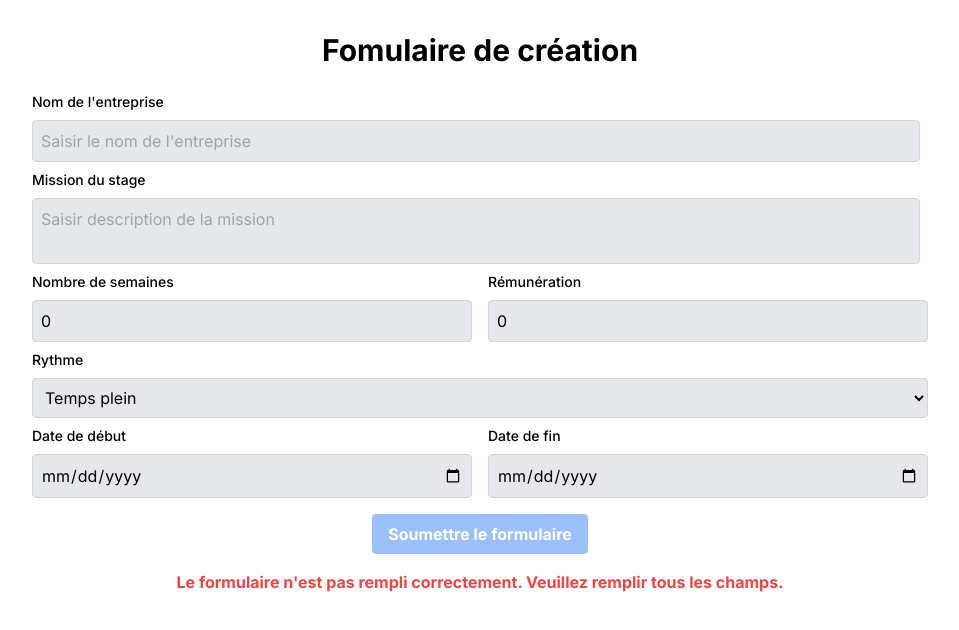
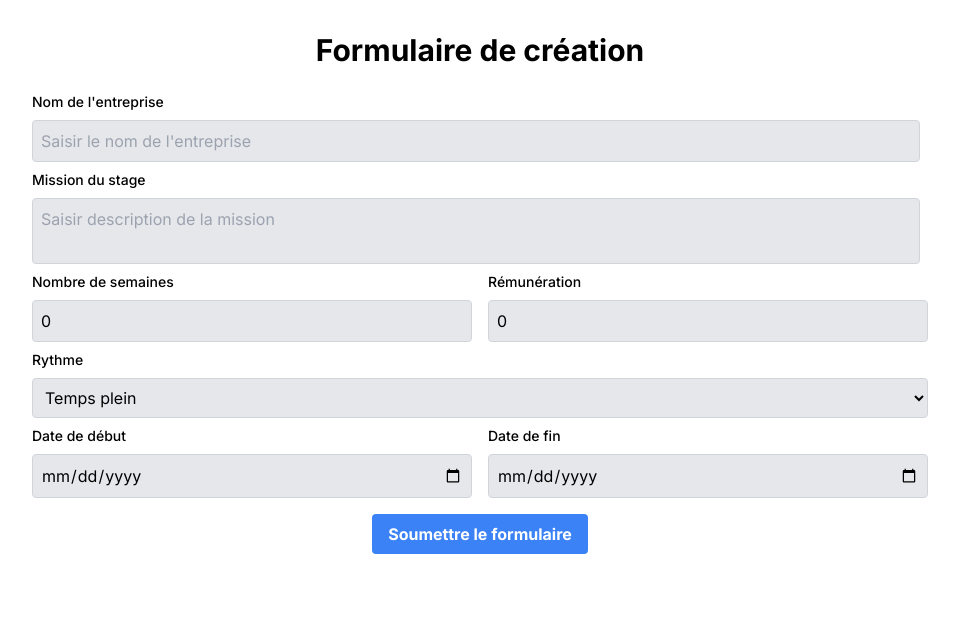
Before and after one commit to victorbillaud/internsheep, a Next.js app: page /form in a window 1280 px wide. Shown: the top 630 px of the page, without its empty margins (160-1119 px from the left). Built offline with nearby package versions, Linux system fonts and the light colour scheme.

Commit message:
Update for server actions

```diff
--- a/package.json
+++ b/package.json
@@ -11,6 +11,7 @@
   "dependencies": {
     "@prisma/client": "5.7.0",
     "next": "14.0.4",
+    "node-fetch": "^3.3.2",
     "react": "^18",
     "react-dom": "^18"
   },
--- a/src/app/actions.ts
+++ b/src/app/actions.ts
@@ -1,19 +1,97 @@
+// "use server";
+
+// import { PrismaClient } from "@prisma/client";
+// const prisma = new PrismaClient();
+
+// export async function sendForm(this: any, formData: any) {
+//   console.log("_______________________formData________________________", formData);
+
+//   // Validation du formulaire côté serveur
+//   if (
+//     !formData.companyName ||
+//     !formData.mission ||
+//     !formData.rythm ||
+//     formData.numberWeeks <= 0 ||
+//     formData.remuneration <= 0 ||
+//     !formData.startDate ||
+//     !formData.endDate
+//   ) {
+//     console.log('yoooooooooooooooooooooooooooooooooooooo')
+//     return {
+//       status: 500,
+//       body: JSON.stringify({
+//         error: {
+//           code: 'INTERNAL_ERROR',
+//           message: "Le formulaire n'est pas rempli correctement. Veuillez remplir tous les champs."
+//         }
+//       })
+//     }
+//   }
+
+//   try {
+//     const result = await prisma.internship.create({
+//       data: formData
+//     });
+//     console.log("Internship created:", result);
+//     return result;
+//   } catch (error) {
+//     console.error("Error creating internship:", error);
+//     return {
+//       status: 500,
+//       body: JSON.stringify({
+//         error: {
+//           code: '500',
+//           message: 'Internal Server Error'
+//         }
+//       })
+//     }
+//   }
+// }
+
+// export async function isNotFormValid() {
+//   console.log("test");
+//   return false;
+// }
 "use server";
 
-import {PrismaClient} from "@prisma/client";
+import { PrismaClient } from "@prisma/client";
+import { error } from "console";
 const prisma = new PrismaClient();
 
-export const sendForm = async (formData: any) => {
+class CustomError extends Error {
+  code: string;
+
+  constructor(msg: string, code: string) {
+    super(msg);
+    this.code = code;
+  }
+}
+
+export async function sendForm(formData: any) {
   console.log("_______________________formData________________________", formData);
+
+  // Validation du formulaire côté serveur
+  if (
+    !formData.companyName ||
+    !formData.mission ||
+    !formData.rythm ||
+    formData.numberWeeks <= 0 ||
+    formData.remuneration <= 0 ||
+    !formData.startDate ||
+    !formData.endDate
+  ) {
+    console.log('Formulaire invalide')
+    return {message: "Le formulaire n'est pas rempli correctement. Veuillez remplir tous les champs."}
+  }
 
   try {
     const result = await prisma.internship.create({
       data: formData
     });
     console.log("Internship created:", result);
-    return result;
+    // return result;
   } catch (error) {
     console.error("Error creating internship:", error);
-    throw error;
+    return {message: 'Internal Server Error'}
   }
-};
+}
--- a/src/app/form/form.tsx
+++ b/src/app/form/form.tsx
@@ -2,11 +2,26 @@
 import {useEffect, useState} from "react";
 import form from "./page";
 import {sendForm} from "../actions";
+import {getRedirectStatusCodeFromError} from "next/dist/client/components/redirect";
+import { Response } from 'node-fetch';
+import { useFormState, useFormStatus } from "react-dom";
 
 export default function FormComponent() {
   const [formSubmitted, setFormSubmitted] = useState(false);
-  const [error, setError] = useState(null);
-  const [isNotFormValid, setIsNotFormValid] = useState(true);
+
+  const initialState = {
+    message: '',
+  }
+
+  const { pending } = useFormStatus();
+  const [state, formAction] = useFormState(sendForm, initialState)
+
+  type CustomError = {
+    code: string;
+    message: string;
+  };
+
+  const [error, setError] = useState<CustomError | null>(null);
 
   const [formData, setFormData] = useState({
     companyName: "",
@@ -27,71 +42,54 @@ export default function FormComponent() {
     const parsedValue = !isNaN(Number(value)) ? Number(value) : value;
 
     setFormData({...formData, [name]: parsedValue});
-    validateForm();
-  };
-
-  const validateForm = () => {
-    // Validation du formulaire
-    if (
-      !formData.companyName ||
-      !formData.mission ||
-      !formData.rythm ||
-      formData.numberWeeks <= 0 ||
-      formData.remuneration <= 0 ||
-      !formData.startDate ||
-      !formData.endDate
-    ) {
-      setIsNotFormValid(true);
-    } else {
-      setIsNotFormValid(false);
-    }
   };
 
   const handleSubmit = async (event: React.FormEvent<HTMLFormElement>) => {
     event.preventDefault();
 
-    // Validation du formulaire
-    validateForm();
-
-    if (formSubmitted) {
-      return;
-    }
-    if (isNotFormValid) {
-      return; // Arrêter l'envoi du formulaire si invalide
-    }
-
     try {
       await sendForm(formData);
-      resetForm();
       setFormSubmitted(true);
       setError(null);
-    } catch (error) {
-      console.error("Error submitting form:", error);
+
+    }catch(error) {
+
+      console.log('catch')
+
       setFormSubmitted(false);
+
+      console.log('error____', error != null)
+      console.log('Internal_error', (error as CustomError).code == 'INTERNAL_ERROR')
+      console.log('Invalid Form', (error as CustomError).code == 'INVALID_FORM')
+      console.log('(error as CustomError).code', (error as CustomError).code)
+
+
+      if (error && (error as CustomError).code == 'INTERNAL_ERROR') {
+        setError(error as CustomError);
+      } else if (error && (error as CustomError).code == 'INVALID_FORM') {
+        setError(error as CustomError);
+      } else {
+        setError({
+          code: 'UNEXPECTED_ERROR',
+          message: 'Une erreur inattendue s\'est produite lors de l\'envoi du formulaire.'
+        });
+      }
     }
   };
 
-  const resetForm = () => {
-    setFormData({
-      companyName: "",
-      mission: "",
-      startDate: new Date().toISOString(),
-      endDate: new Date().toISOString(),
-      rythm: "full-time",
-      numberWeeks: 0,
-      remuneration: 0
-    });
-    setFormSubmitted(true);
-  };
+  useEffect(() => {
+    console.log('state', state)
+  }, [state])
+
 
   return (
     <div className="h-screen bg-white">
       <h1 className="text-center font-bold pt-8 mb-4 text-black text-3xl ">
-        Fomulaire de création
+        Formulaire de création
       </h1>
 
       <div className="flex flex-col max-w-70  mx-auto my-auto ">
-        <form onSubmit={handleSubmit}>
+        <form action={formAction} onSubmit={handleSubmit}>
           {/* Nom de l'entreprise */}
           <div className="flex flex-col space-y-2 mt-2">
             <label htmlFor="companyName" className="text-sm font-medium text-black">
@@ -105,7 +103,7 @@ export default function FormComponent() {
               onChange={handleChange}
               placeholder="Saisir le nom de l'entreprise"
               className="text-black mr-2 p-2 border border-gray-300 rounded bg-gray-200 focus:outline-none focus:border-blue-500"
-              onFocus={()=>setFormSubmitted(false)}
+              onFocus={() => setFormSubmitted(false)}
             />
           </div>
 
@@ -121,7 +119,7 @@ export default function FormComponent() {
               onChange={handleChange}
               placeholder="Saisir description de la mission"
               className="text-black  mr-2 p-2 border border-gray-300 bg-gray-200 rounded resize-none focus:outline-none focus:border-blue-500"
-              onFocus={()=>setFormSubmitted(false)}
+              onFocus={() => setFormSubmitted(false)}
             />
           </div>
 
@@ -172,7 +170,7 @@ export default function FormComponent() {
               value={formData.rythm}
               onChange={handleChange}
               className="text-black p-2 border border-gray-300 bg-gray-200 rounded focus:outline-none focus:border-blue-500"
-              onFocus={()=>setFormSubmitted(false)}
+              onFocus={() => setFormSubmitted(false)}
             >
               <option value="full-time">Temps plein</option>
               <option value="part-time">Temps partiel</option>
@@ -192,7 +190,7 @@ export default function FormComponent() {
                 value={formData.startDate}
                 onChange={handleChange}
                 className="text-black p-2 border border-gray-300 bg-gray-200 rounded focus:outline-none focus:border-blue-500 w-100"
-                onFocus={()=>setFormSubmitted(false)}
+                onFocus={() => setFormSubmitted(false)}
               />
             </div>
 
@@ -208,37 +206,43 @@ export default function FormComponent() {
                 value={formData.endDate}
                 onChange={handleChange}
                 className="text-black p-2 border border-gray-300 bg-gray-200 rounded focus:outline-none focus:border-blue-500 w-100"
-                onFocus={()=>setFormSubmitted(false)}
+                onFocus={() => setFormSubmitted(false)}
               />
             </div>
           </div>
 
           <button
             type="submit"
-            className={`mt-4 mb-4 flex flex-col bg-blue-500 text-white font-bold py-2 px-4 rounded m-auto ${
-              isNotFormValid ? "opacity-50 cursor-not-allowed bg-blue-200 " : "hover:bg-blue-700"
-            }`}
-            disabled={isNotFormValid}
+            className={`mt-4 mb-4 flex flex-col bg-blue-500 text-white font-bold py-2 px-4 rounded m-auto`}
+            aria-disabled={pending}
+            // ${
+            //   isNotFormValid ? "opacity-50 cursor-not-allowed bg-blue-200 " : "hover:bg-blue-700"
+            // }`}
+            // disabled={isNotFormValid}
           >
             Soumettre le formulaire
           </button>
 
-          {isNotFormValid && (
+          {state && state.message ? (
+          <p aria-live="polite" className="text-red-500 text-center font-bold mt-4">
+            {state?.message}
+          </p>
+        ) : null}
+
+          {error && (
             <p className="text-red-500 text-center font-bold mt-4">
-              Le formulaire n'est pas rempli correctement. Veuillez remplir tous les champs.
+              {error.message}
             </p>
           )}
 
+
           <div>
             {formSubmitted && (
-              <p className="text-green-500 text-center font-bold mt-4">Le formulaire a bien été envoyé !</p>
+              <p className="text-green-500 text-center font-bold mt-4">
+                Le formulaire a bien été envoyé !
+              </p>
             )}
 
-            {error && (
-              <p className="text-red-500 text-center font-bold mt-4">
-                Il y a eu une erreur lors de l'envoi du formulaire
-              </p>
-            )}
           </div>
         </form>
       </div>
```
Also changed, not shown: 1 other file (tests, documents, lock files or other folders). Lines whose indentation alone changed are shown as unchanged.
